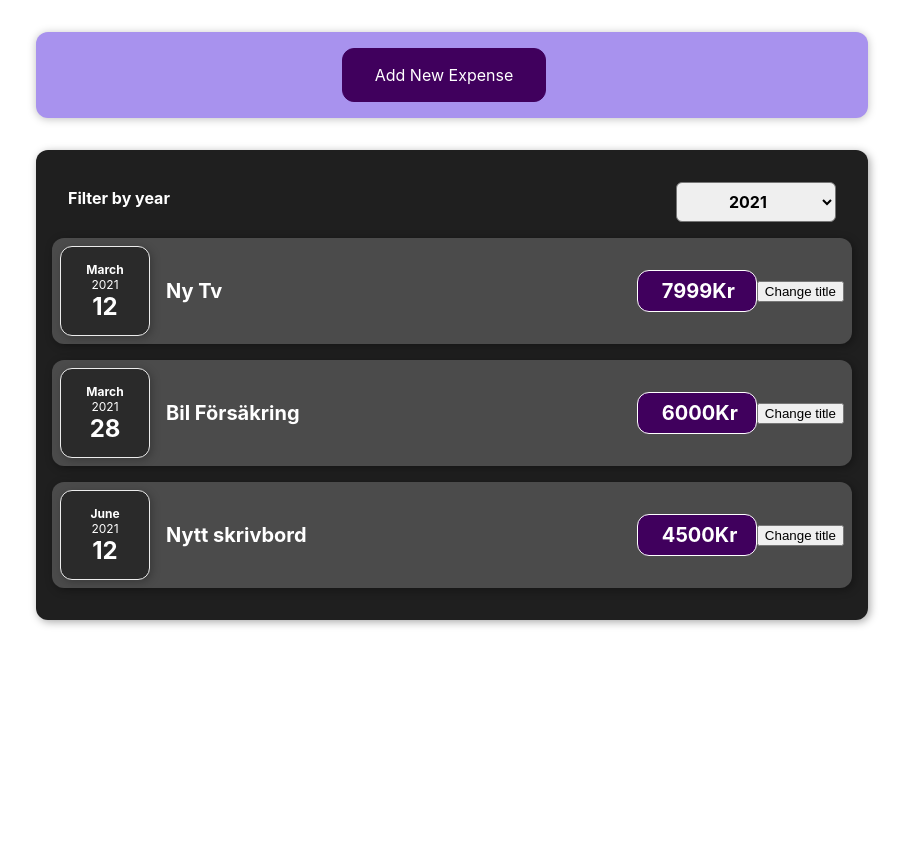
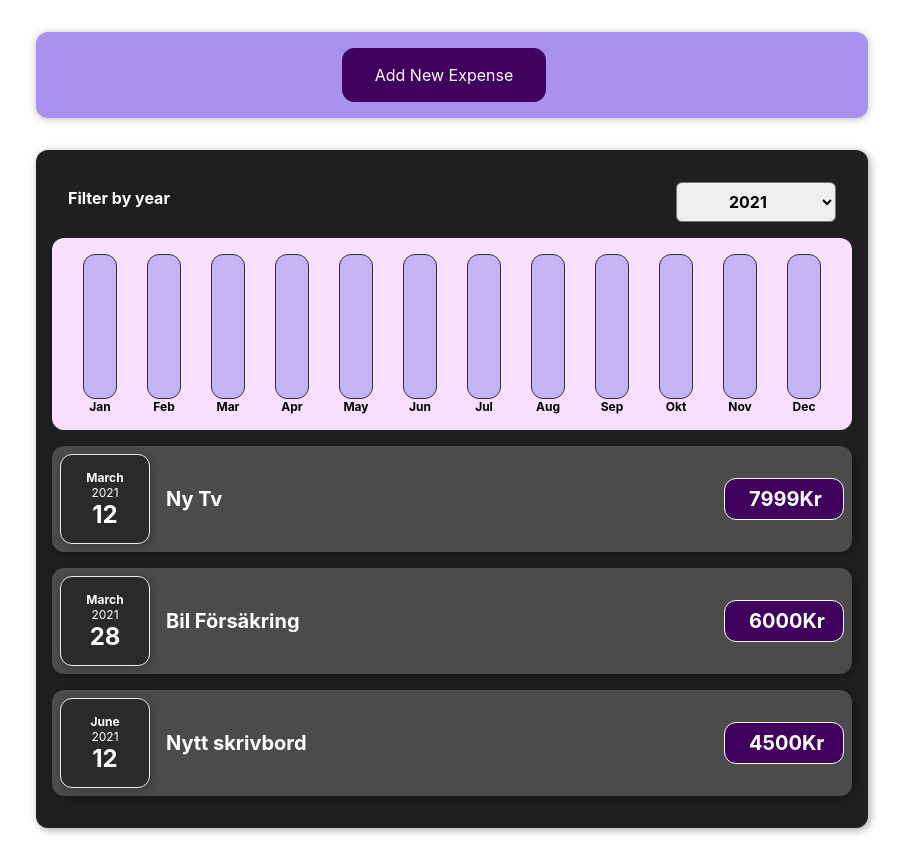
Before and after one commit to Egelbalken/react-expense-app, a React (Create React App) app: page / in a window 1280 px wide. Shown: the whole page, without its empty margins (188-1094 px from the left). Before the commit the page ends 800 px from the top, so only its background shows below. Built offline with nearby package versions, Linux system fonts and the light colour scheme.

Commit message:
added chart bars

```diff
--- /dev/null
+++ b/src/components/Chart/Chart.css
@@ -0,0 +1,9 @@
+.chart {
+  padding: 1rem;
+  border-radius: 12px;
+  background-color: #f8dfff;
+  text-align: center;
+  display: flex;
+  justify-content: space-around;
+  height: 10rem;
+}
--- /dev/null
+++ b/src/components/Chart/Chart.js
@@ -0,0 +1,23 @@
+import React from 'react';
+import ChartBar from './ChartBar';
+import './Chart.css';
+
+const Chart = (props) => {
+  const dataPointValues = props.dataPoints.map((dataPoint) => dataPoint.amount);
+  // pull out values whit spred operators.
+  const totalAmountOfExpenses = Math.max(...dataPointValues);
+  return (
+    <div className="chart">
+      {props.dataPoints.map((dataPoint) => (
+        <ChartBar
+          key={dataPoint.label}
+          value={dataPoint.amount}
+          maxValue={totalAmountOfExpenses}
+          label={dataPoint.label}
+        />
+      ))}
+    </div>
+  );
+};
+
+export default Chart;
--- /dev/null
+++ b/src/components/Chart/ChartBar.css
@@ -0,0 +1,30 @@
+.chart-bar {
+  height: 100%;
+  display: flex;
+  flex-direction: column;
+  align-items: center;
+}
+
+.chart-bar__inner {
+  height: 100%;
+  width: 100%;
+  border: 1px solid #313131;
+  border-radius: 12px;
+  background-color: #c3b4f3;
+  overflow: hidden;
+  display: flex;
+  flex-direction: column;
+  justify-content: flex-end;
+}
+
+.chart-bar__fill {
+  background-color: #4826b9;
+  width: 30px;
+  transition: all 0.3s ease-out;
+}
+
+.chart-bar__label {
+  font-weight: bold;
+  font-size: 0.75rem;
+  text-align: center;
+}
--- /dev/null
+++ b/src/components/Chart/ChartBar.js
@@ -0,0 +1,21 @@
+import React from 'react';
+import './ChartBar.css';
+
+const ChartBar = (props) => {
+  let barFillHight = '0%';
+
+  // Herte we will make a bar that fills the background on % in the css style
+  if (props.maxValue > 0) {
+    barFillHight = Math.round((props.value / props.maxValue) * 100) + '%';
+  }
+  return (
+    <div className="chart-bar">
+      <div className="chart-bar__inner">
+        <div className="chart-bar__fill" style={{ height: barFillHight }}></div>
+      </div>
+      <div className="chart-bar__label">{props.label}</div>
+    </div>
+  );
+};
+
+export default ChartBar;
--- a/src/components/Expenses/ExpenseItem.js
+++ b/src/components/Expenses/ExpenseItem.js
@@ -4,7 +4,7 @@
 import Card from '../UI/Card';
 import '../UI/Card.css';
 
-// This component diaplays the props of price and title.
+// This component diaplays the props of amount and title.
 // It also transfer data from "dummy-data" to ExpanseDate component
 // To display data in to that component.
 const ExpenseItem = (props) => {
@@ -16,20 +16,18 @@
   // is sperataed per individual item.
   const [title, setTitle] = useState(props.title);
 
-  const clickHandler = () => {
-    setTitle('Uppdated!');
-    console.log(title);
-  };
-
+  //const clickHandler = () => {
+  //  setTitle('Uppdated!');
+  //  console.log(title);
+  //};
   return (
     <li>
       <Card className="expense-item">
         <ExpenseDate date={props.date} />
         <div className="expense-item__description">
           <h2>{title}</h2>
-          <div className="expense-item__price">{props.price}Kr</div>
+          <div className="expense-item__price">{props.amount}Kr</div>
         </div>
-        <button onClick={clickHandler}>Change title</button>
       </Card>
     </li>
   );
--- a/src/components/Expenses/Expenses.js
+++ b/src/components/Expenses/Expenses.js
@@ -3,6 +3,7 @@
 import Card from '../UI/Card';
 import ExpensesFilter from '../ExpenseFilter/ExpenseFilter';
 import ExpensesList from '../ExpensesList/ExpensesList';
+import ExpensesChart from '../Expenses/ExpensesChart';
 
 // The props comes from the Expenses component in App.js file.
 // the props.item have the atributes from the DummyData.js file.
@@ -17,7 +18,6 @@
 
   const filterYearChangeHandler = (selectedYear) => {
     setFilteredYear(selectedYear);
-    console.log('In expenses.js ' + selectedYear);
   };
 
   // Filter out the year. and then map throw the filtered list.
@@ -32,6 +32,7 @@
           selectedYear={filteredYear}
           onYearChange={filterYearChangeHandler}
         />
+        <ExpensesChart expenses={filteredExpenses} />
         <ExpensesList items={filteredExpenses} />
       </Card>
     </div>
--- /dev/null
+++ b/src/components/Expenses/ExpensesChart.js
@@ -0,0 +1,29 @@
+import React from 'react';
+import Chart from '../Chart/Chart';
+
+const ExpensesChart = (props) => {
+  const chartDataPoints = [
+    { label: 'Jan', value: 0 },
+    { label: 'Feb', value: 0 },
+    { label: 'Mar', value: 0 },
+    { label: 'Apr', value: 0 },
+    { label: 'May', value: 0 },
+    { label: 'Jun', value: 0 },
+    { label: 'Jul', value: 0 },
+    { label: 'Aug', value: 0 },
+    { label: 'Sep', value: 0 },
+    { label: 'Okt', value: 0 },
+    { label: 'Nov', value: 0 },
+    { label: 'Dec', value: 0 },
+  ];
+
+  // For loop will sumup all the values into the monthe array.
+  for (const expense of props.expenses) {
+    const expenseMonth = expense.date.getMonth(); // starting at 0 "Jan"
+    chartDataPoints[expenseMonth].value += expense.amount;
+  }
+
+  return <Chart dataPoints={chartDataPoints} />;
+};
+
+export default ExpensesChart;
--- a/src/components/ExpensesList/ExpensesList.js
+++ b/src/components/ExpensesList/ExpensesList.js
@@ -17,7 +17,7 @@
           <ExpenseItem
             key={expense.id}
             title={expense.title}
-            price={expense.amount}
+            amount={expense.amount}
             date={expense.date}
           />
         ))}
--- a/src/components/NewEpense/NewExpenseForm.js
+++ b/src/components/NewEpense/NewExpenseForm.js
@@ -66,7 +66,7 @@
     <form onSubmit={submitHandler}>
       <div className="new-expense__controls">
         <div className="new-expense__control">
-          <lable>Title </lable>
+          <label>Title </label>
           <input
             type="text"
             value={enteredTitle}
@@ -74,7 +74,7 @@
           />
         </div>
         <div className="new-expense__control">
-          <lable>Amount </lable>
+          <label>Amount </label>
           <input
             type="number"
             min="0.01"
@@ -84,7 +84,7 @@
           />
         </div>
         <div className="new-expense__control">
-          <lable>Date </lable>
+          <label>Date </label>
           <input
             type="date"
             min="2019-01-01"
```
